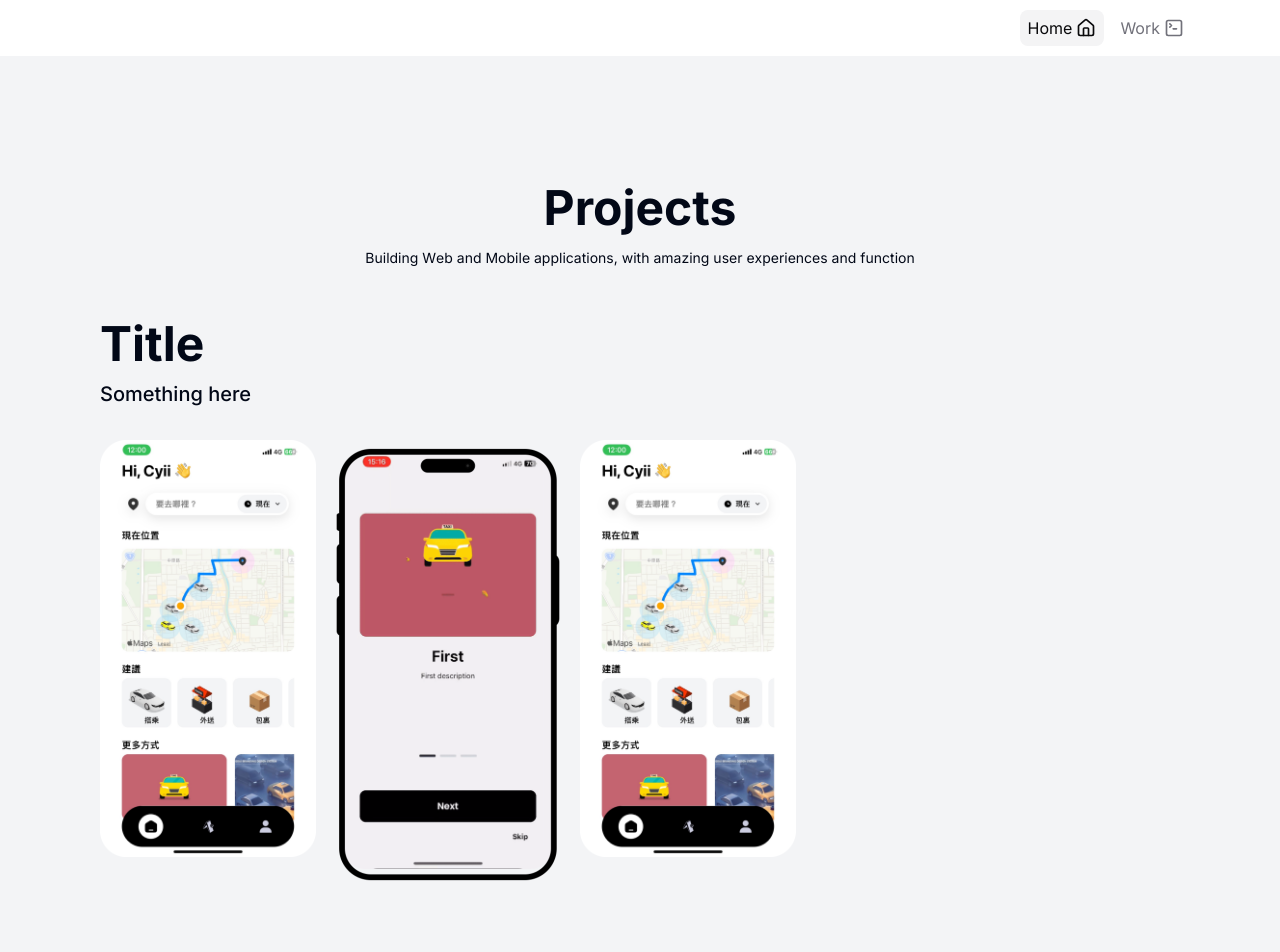
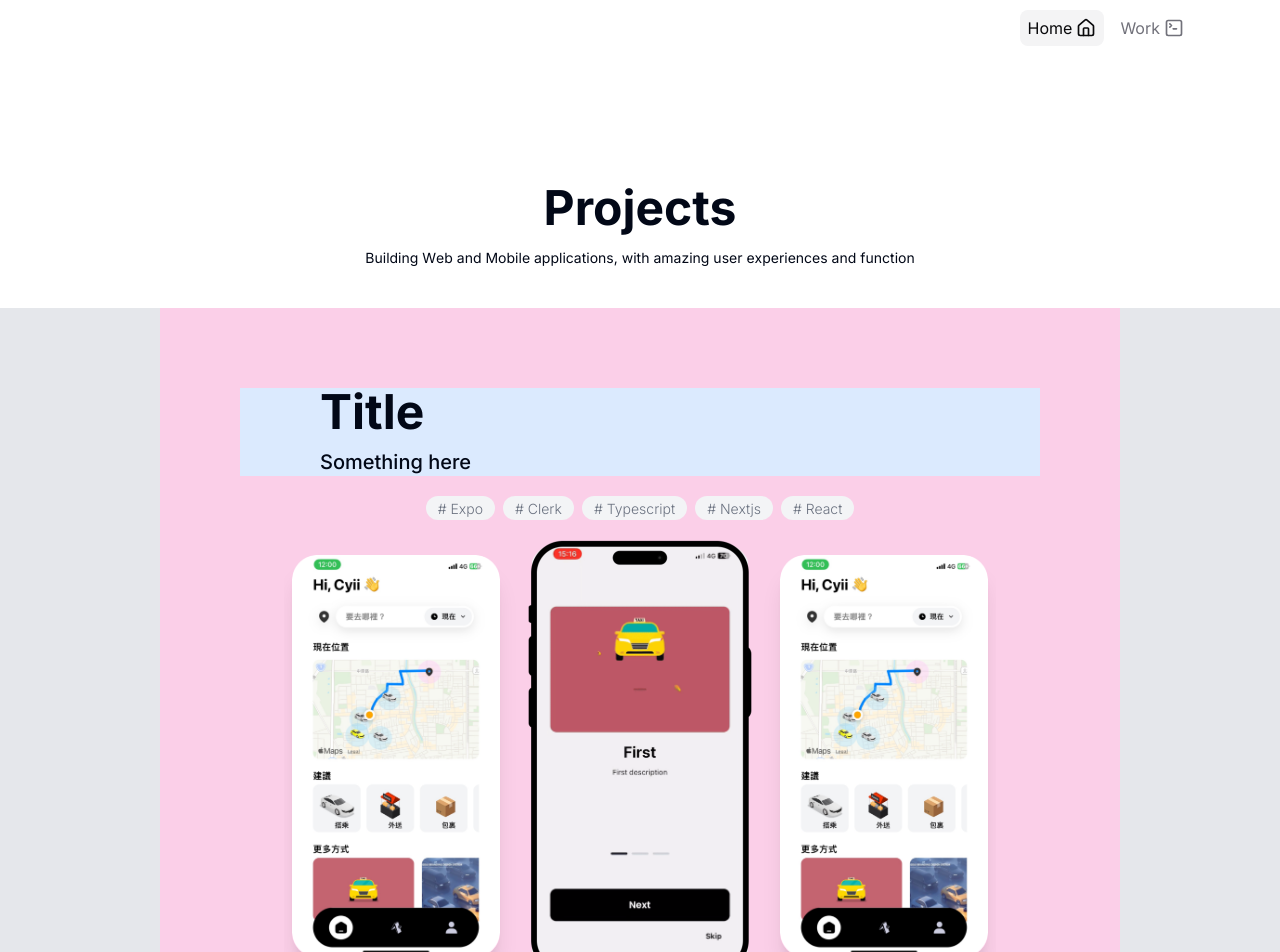
Before and after one commit to Cyishen/cyi-portfolio-2024v2-, a Next.js app: page /work in a window 1280 px wide. Shown: the top 952 px of the page. Built offline with nearby package versions, Linux system fonts and the light colour scheme.

Commit message:
work adjust

```diff
--- /dev/null
+++ b/src/app/(root)/work/Hashtag.tsx
@@ -0,0 +1,22 @@
+interface HashtagsProps {
+  tags: string[];
+}
+
+const Hashtags: React.FC<HashtagsProps> = ({ tags }) => {
+  return (
+    <div className='flex flex-nowrap gap-2'>
+      {tags.map((tag, index) => (
+        <div
+          key={index}
+          className='bg-gray-100 rounded-full px-3'
+        >
+          <span className="text-sm font-light text-gray-500 capitalize">
+            # {tag}
+          </span>
+        </div>
+      ))}
+    </div>
+  );
+};
+
+export default Hashtags;
--- /dev/null
+++ b/src/app/(root)/work/expo/UberDemo.tsx
@@ -0,0 +1,76 @@
+"use client"
+
+import Phone from '@/components/Phone'
+import Image from 'next/image'
+import { useState } from 'react'
+import Hashtags from '../Hashtag'
+
+const uberData = [
+  {
+    id: 1,
+    name: 'Uber',
+    image: '/template/uber1.png',
+  },
+  {
+    id: 2,
+    name: 'Uber2',
+    image: '/template/uber2.png',
+  },
+  {
+    id: 3,
+    name: 'Uber3',
+    image: '/template/uber1.png',
+  },
+]
+
+
+const UberDemo = () => {
+  const [selectedPhoneId, setSelectedPhoneId] = useState<number>(2);
+
+  const handleSelectedPhone = (id: number) => {
+    setSelectedPhoneId(id);
+  };
+
+  return (
+    <div className='w-full flex flex-col md:items-center p-3 md:p-20 overflow-hidden bg-pink-200'>
+      <div className='w-full flex mb-5'>
+        <div className='w-full flex flex-col gap-3 md:px-20 bg-blue-100'>
+          <h1 className='text-5xl font-bold'>Title</h1>
+          <p className='text-xl font-medium'>Something here</p>
+        </div>
+      </div>
+
+      <div className='flex overflow-x-scroll custom-scrollbar whitespace-nowrap mb-5'>
+        <Hashtags tags={['expo', 'clerk', 'typescript', 'nextjs', 'react']} />
+      </div>
+
+      <div className='flex overflow-x-scroll custom-scrollbar whitespace-wrap'>
+        <div className='flex items-center justify-center gap-5'>
+          {uberData.map((item) => (
+            <div
+              key={item.id}
+              onMouseEnter={() => handleSelectedPhone(item.id)}
+              className='flex cursor-pointer w-32 sm:w-56'
+            >
+              {selectedPhoneId === item.id ? (
+                <Phone
+                  imgSrc={item.image}
+                />
+              ) : (
+                <Image
+                  src={item.image}
+                  alt={item.name}
+                  width={216}
+                  height={216}
+                  className='object-contain min-w-28 mx-2 rounded-3xl shadow-xl'
+                />
+              )}
+            </div>
+          ))}
+        </div>
+      </div>
+    </div>
+  )
+}
+
+export default UberDemo
--- a/src/app/(root)/work/page.tsx
+++ b/src/app/(root)/work/page.tsx
@@ -1,81 +1,27 @@
 "use client"
 
-import Phone from '@/components/Phone'
 import Wrapper from '@/components/Wrapper'
 import { TextEffect } from '@/lib/framer-motion/TextEffect'
-import Image from 'next/image'
-import { useState } from 'react'
+import UberDemo from './expo/UberDemo'
 
 
-const uberData = [
-  {
-    id: 1,
-    name: 'Uber',
-    image: '/template/uber1.png',
-  },
-  {
-    id: 2,
-    name: 'Uber2',
-    image: '/template/uber2.png',
-  },
-  {
-    id: 3,
-    name: 'Uber3',
-    image: '/template/uber1.png',
-  },
-]
-
 const ProfilePage = () => {
-  const [selectedPhoneId, setSelectedPhoneId] = useState(2);
-
-  const handleSelectedPhone = (id: number) => {
-    setSelectedPhoneId(id);
-  };
 
   return (
-    <div className='relative flex w-full py-14 md:py-24 bg-gray-100'>
-      <Wrapper className='space-y-8'>
-        <div className='flex flex-col items-center w-full'>
+    <div className='relative flex flex-col w-full py-14 md:py-24'>
+      <Wrapper>
+        <div className='flex flex-col items-center w-full mb-10'>
           <h1 className="font-bold text-5xl text-center mt-8">Projects</h1>
 
           <TextEffect per='char' preset='fade' className="text-sm text-center mt-4 px-4">
             Building Web and Mobile applications, with amazing user experiences and function
           </TextEffect>
         </div>
+      </Wrapper>
 
-        <div className='flex flex-col h-screen'>
-          <div className='flex flex-col p-5 gap-3'>
-            <h1 className='text-5xl font-bold'>Title</h1>
-            <p className='text-xl font-medium'>Something here</p>
-          </div>
-
-          <div className='flex overflow-x-scroll custom-scrollbar whitespace-wrap p-5'>
-            <div className='flex gap-5'>
-              {uberData.map((item) => (
-                <div
-                  key={item.id}
-                  onMouseEnter={() => handleSelectedPhone(item.id)}
-                >
-                  {selectedPhoneId === item.id ? (
-                    <Phone
-                      className='min-w-32 min-h-64 sm:w-56'
-                      imgSrc={item.image}
-                    />
-                  ) : (
-                    <Image
-                      src={item.image}
-                      alt={item.name}
-                      width={216}
-                      height={216}
-                      className='object-contain -mt-2 min-w-32 min-h-64 sm:w-[216px]'
-                    />
-                  )}
-                </div>
-              ))}
-            </div>
-          </div>
-        </div>
-      </Wrapper>
+      <div className='w-full flex justify-center items-center md:px-40 bg-gray-200'>
+        <UberDemo />
+      </div>
     </div>
   )
 }
--- /dev/null
+++ b/src/app/(root)/work/web/AiTripDemo.tsx
@@ -0,0 +1,9 @@
+import React from 'react'
+
+const AiTripDemo = () => {
+  return (
+    <div>AiTripDemo</div>
+  )
+}
+
+export default AiTripDemo
--- a/src/components/Phone.tsx
+++ b/src/components/Phone.tsx
@@ -27,7 +27,7 @@ const Phone = ({ imgSrc, dark = false, className, ...props }: PhoneProps) => {
 
       <div className='absolute -z-10 inset-0'>
         <img
-          className='object-cover min-w-full min-h-full pb-3 pt-1 px-1'
+          className='object-cover min-w-full min-h-full pb-3 pt-1 px-1 sm:p-1'
           src={imgSrc}
           alt='display image'
         />
```
